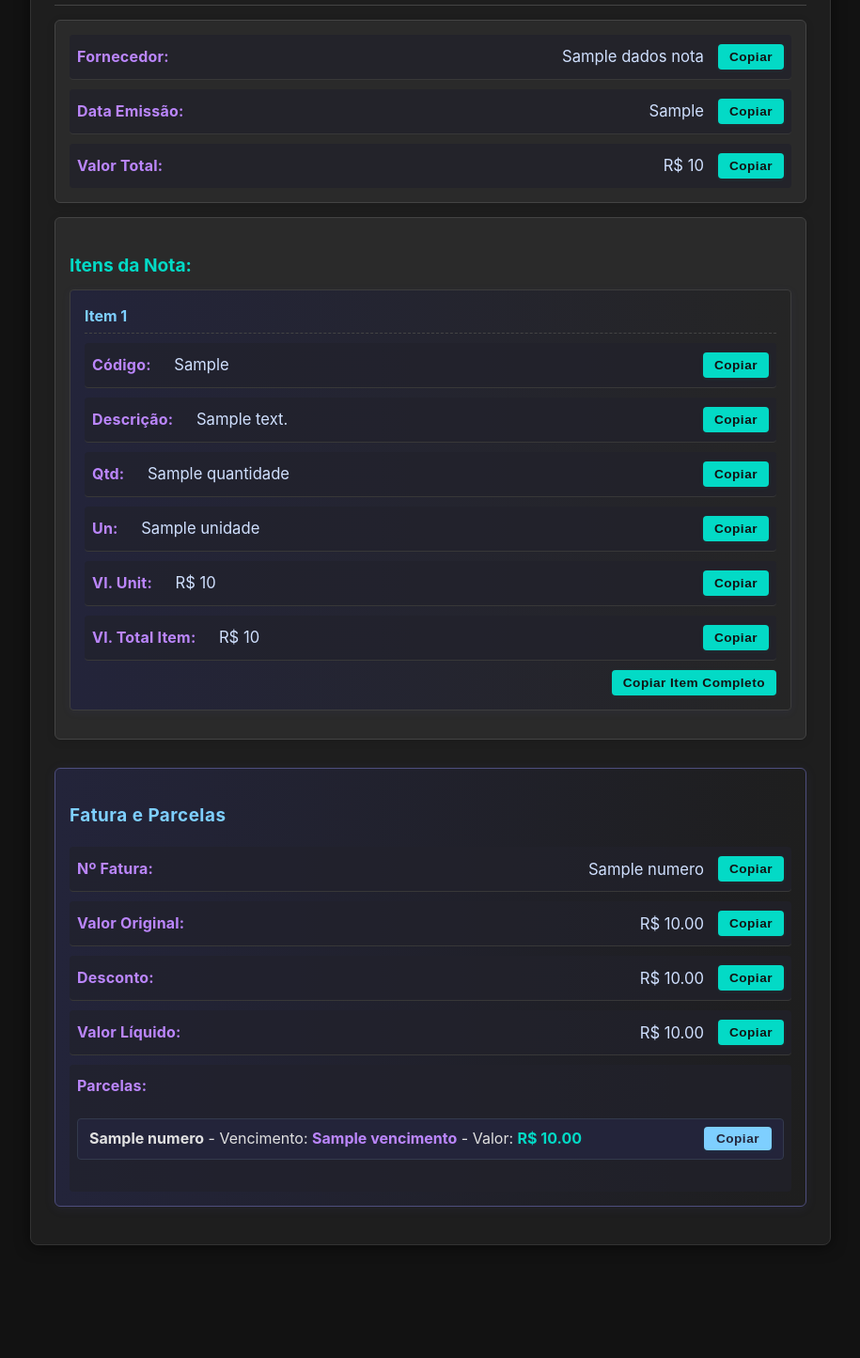
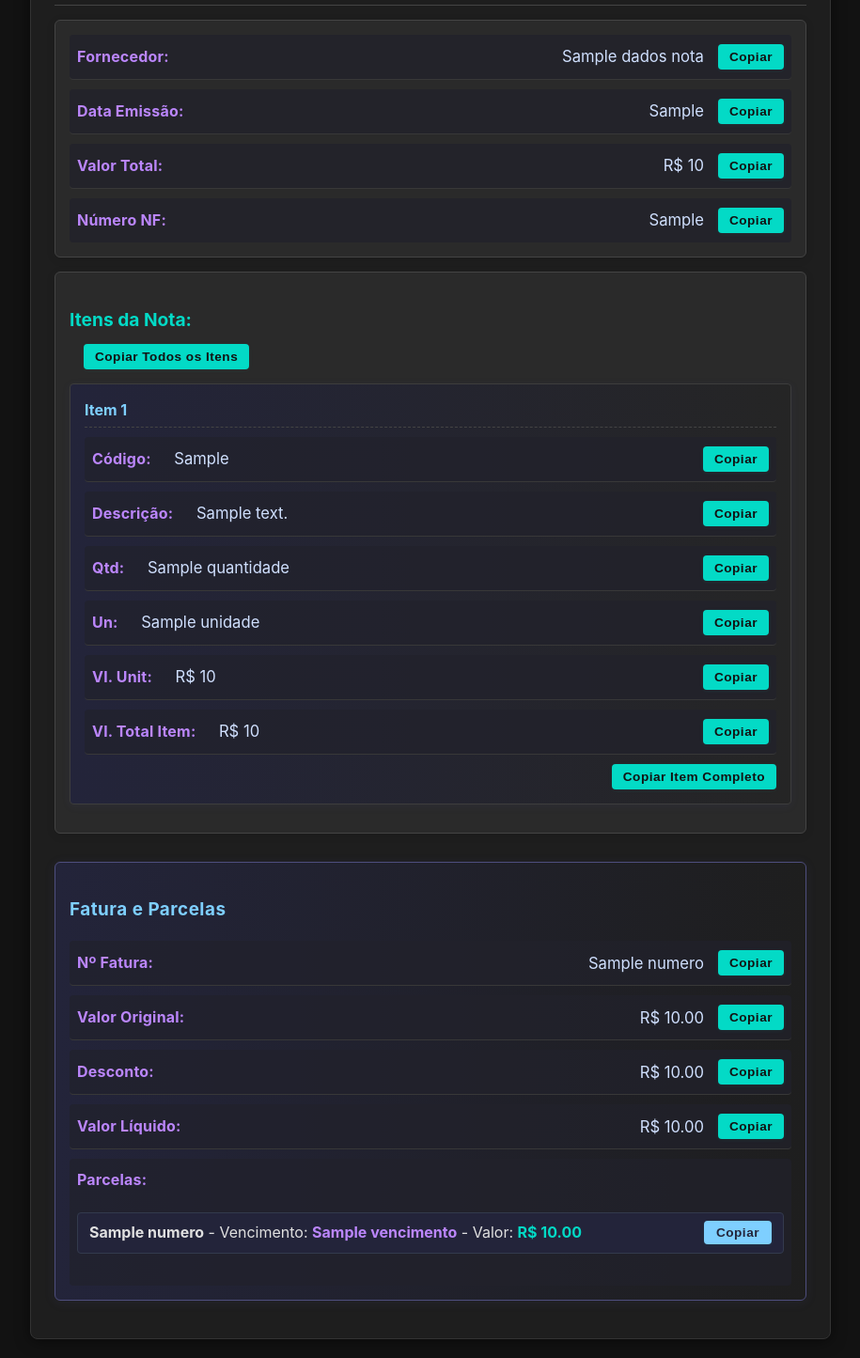
Before and after one commit to andrrade71/leitor-notas-fiscais, a Flask app: template templates/index.html in a window 1280 px wide. Shown: the part 369-1814 px from the top of the page at 94% size, without its empty margins (182-1097 px from the left). Before the commit the page ends 1694 px from the top, so only its background shows below. Run offline with Flask 3, Linux system fonts and the light colour scheme; the template is opened without the code that fills it: most values are stand-ins (such as "Sample title", 1, 10 or a date in 2020).

Commit message:
Botão copiar tudo

```diff
--- a/app.py
+++ b/app.py
@@ -45,7 +45,7 @@ def parse_nfe_xml(xml_string):
         else:
             dados_nota['fornecedor_nome'] = None
 
-        # Data de Emissão
+        # Data de Emissão e Número da Nota Fiscal (nNF)
         ide_node = infNFe.find('ns:ide', namespaces)
         if ide_node is not None:
             dhEmi = ide_node.findtext('ns:dhEmi', None, namespaces)
@@ -53,8 +53,15 @@ def parse_nfe_xml(xml_string):
                 dados_nota['data_emissao'] = dhEmi.split('T')[0]
             else:
                 dados_nota['data_emissao'] = None
+            # Busca o número da nota fiscal (nNF)
+            nNF = ide_node.findtext('ns:nNF', None, namespaces)
+            if nNF and nNF.strip() != '':
+                dados_nota['numero_nota'] = nNF.strip()
+            else:
+                dados_nota['numero_nota'] = None
         else:
             dados_nota['data_emissao'] = None
+            dados_nota['numero_nota'] = None
 
 
         # Valor Total da Nota
--- a/static/js/script.js
+++ b/static/js/script.js
@@ -174,6 +174,21 @@ function copyItemDetailsByIndex(itemIndex, buttonElement) {
     }
 }
 
+function copyAllItemsFormatted(buttonElement) {
+    if (!Array.isArray(allInvoiceItems) || allInvoiceItems.length === 0) {
+        copyToClipboard('', buttonElement);
+        return;
+    }
+    const lines = allInvoiceItems.map(item => {
+        const quantidade = formatQuantity(item.quantidade);
+        const descricao = item.descricao ?? 'N/A';
+        const valor = formatMoney(item.valor_total_item);
+        return `${quantidade} ${descricao} (${valor})`;
+    });
+    const textToCopy = lines.join('\n');
+    copyToClipboard(textToCopy, buttonElement);
+}
+
 window.addEventListener('DOMContentLoaded', function() {
     document.querySelectorAll('.copy-btn').forEach(btn => {
         if (!btn.hasAttribute('aria-label')) {
--- a/templates/index.html
+++ b/templates/index.html
@@ -51,11 +51,17 @@
                         <span class="data-value">R$ {{ dados_nota.valor_total | default('N/A') }}</span>
                         <button class="copy-btn" data-copy-text="{{ (dados_nota.valor_total | default('')) | tojson | safe }}" onclick="copyDataAttribute(this)" aria-label="Copiar valor total">Copiar</button>
                     </div>
+                    <div class="data-field">
+                        <span class="data-label">Número NF:</span>
+                        <span class="data-value">{{ dados_nota.numero_nota | default('N/A') }}</span>
+                        <button class="copy-btn" data-copy-text="{{ (dados_nota.numero_nota | default('')) | tojson | safe }}" onclick="copyDataAttribute(this)" aria-label="Copiar número da nota">Copiar</button>
+                    </div>
                 </div>
 
                 {% if dados_nota.itens and dados_nota.itens|length > 0 %}
                     <div class="items-section data-box">
                         <h3>Itens da Nota:</h3>
+                        <button class="copy-btn" type="button" style="margin-bottom:15px;" onclick="copyAllItemsFormatted(this)">Copiar Todos os Itens</button>
                         {% for item in dados_nota.itens %}
                         <div class="item-box">
                             <h4>Item {{ loop.index }}</h4>
```
